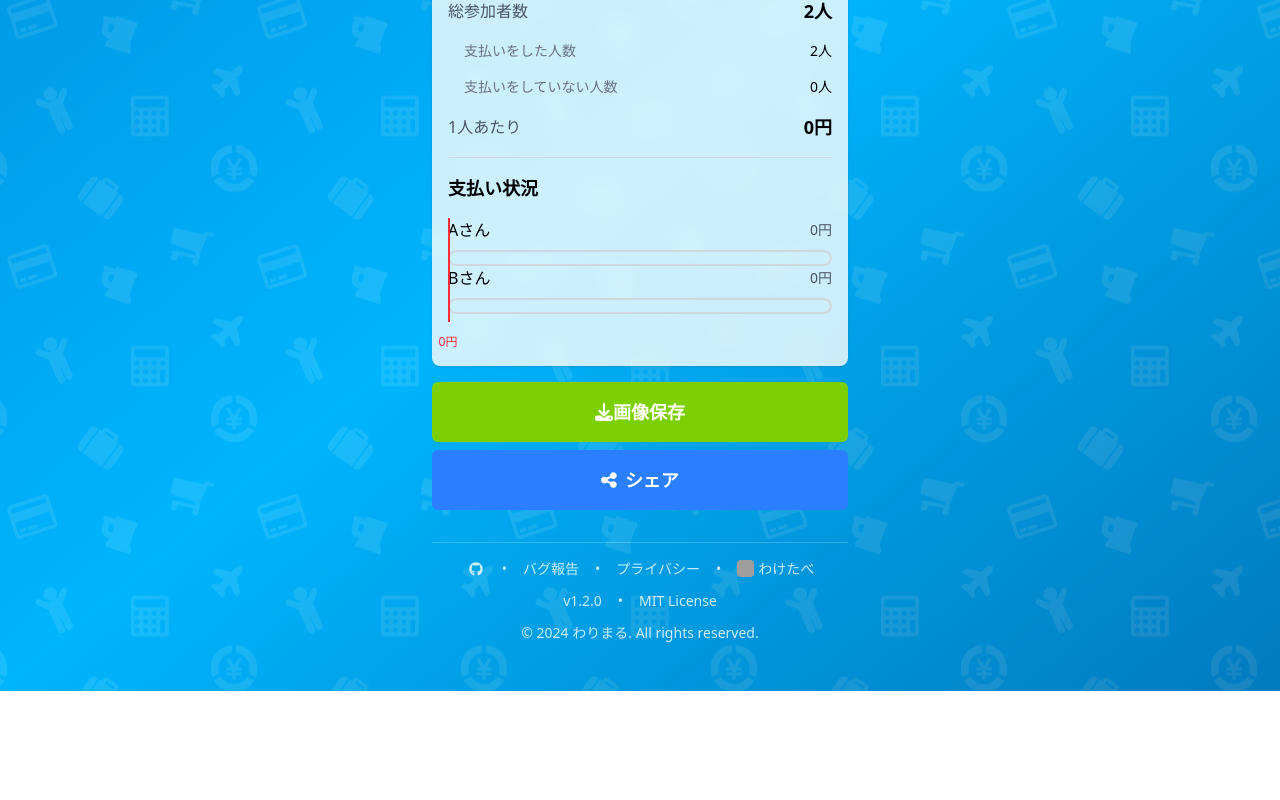
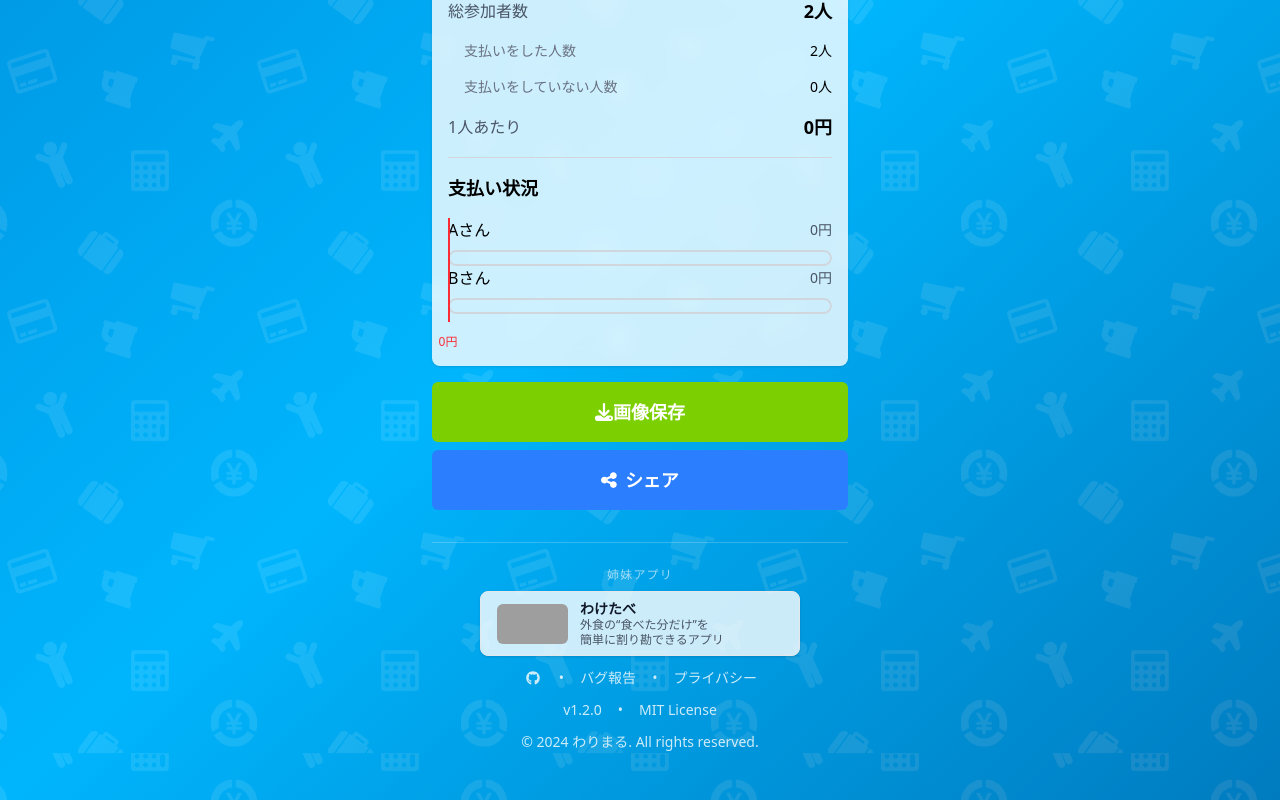
Before and after one commit to gumigumih/warimaru, a React (Vite) app: page /result in a window 1280 px wide. Shown: the part 374-1174 px from the top of the page. Before the commit the page ends 1065 px from the top, so only its background shows below. Built offline with nearby package versions, Linux system fonts and the light colour scheme; grey boxes are pictures that could not be loaded.

Commit message:
refactor: フッターの姉妹アプリセクションのデザイン・構造を調整

```diff
--- a/src/components/templates/Footer.tsx
+++ b/src/components/templates/Footer.tsx
@@ -10,6 +10,39 @@
     <>
       <footer className="mt-8 pt-4 border-t border-white/20">
         <div className="flex flex-col items-center space-y-3 text-white/80 text-sm">
+          {/* Sister App Section */}
+          <div className="pt-2 w-full max-w-md mx-auto">
+            <div className="text-center text-xs text-white/60 mb-2 tracking-widest">
+              姉妹アプリ
+            </div>
+            <div className="flex justify-center">
+              <a
+                href="https://waketabe.meggumi.com"
+                target="_blank"
+                rel="noopener noreferrer"
+                className="flex items-center gap-3 px-4 py-2 rounded-lg bg-white/80 border border-gray-200 hover:bg-white transition-colors shadow-sm w-full max-w-xs"
+                title="わけたべ"
+              >
+                <img
+                  src="https://waketabe.meggumi.com/ogp.png"
+                  alt="わけたべOGP"
+                  className="h-10 w-auto rounded-md object-cover flex-shrink-0"
+                  style={{ aspectRatio: "16/9", minWidth: 56 }}
+                />
+                <div className="flex flex-col min-w-0">
+                  <span className="font-semibold text-gray-900 leading-tight truncate">
+                    わけたべ
+                  </span>
+                  <span className="text-xs text-gray-600 leading-tight truncate">
+                    外食の“食べた分だけ”を
+                    <br />
+                    簡単に割り勘できるアプリ
+                  </span>
+                </div>
+              </a>
+            </div>
+          </div>
+
           {/* GitHub & Links */}
           <div className="flex justify-center items-center space-x-4">
             <a
@@ -39,21 +72,6 @@
             >
               プライバシー
             </button>
-            <span>•</span>
-            <a
-              href="https://waketabe.meggumi.com"
-              target="_blank"
-              rel="noopener noreferrer"
-              className="hover:text-white transition-colors flex items-center space-x-1"
-              title="わけたべ"
-            >
-              <img
-                src="https://waketabe.meggumi.com/ogp.png"
-                alt="わけたべ"
-                style={{ width: "1.2em", height: "1.2em", borderRadius: "4px" }}
-              />
-              <span>わけたべ</span>
-            </a>
           </div>
 
           {/* Version & License */}
```
